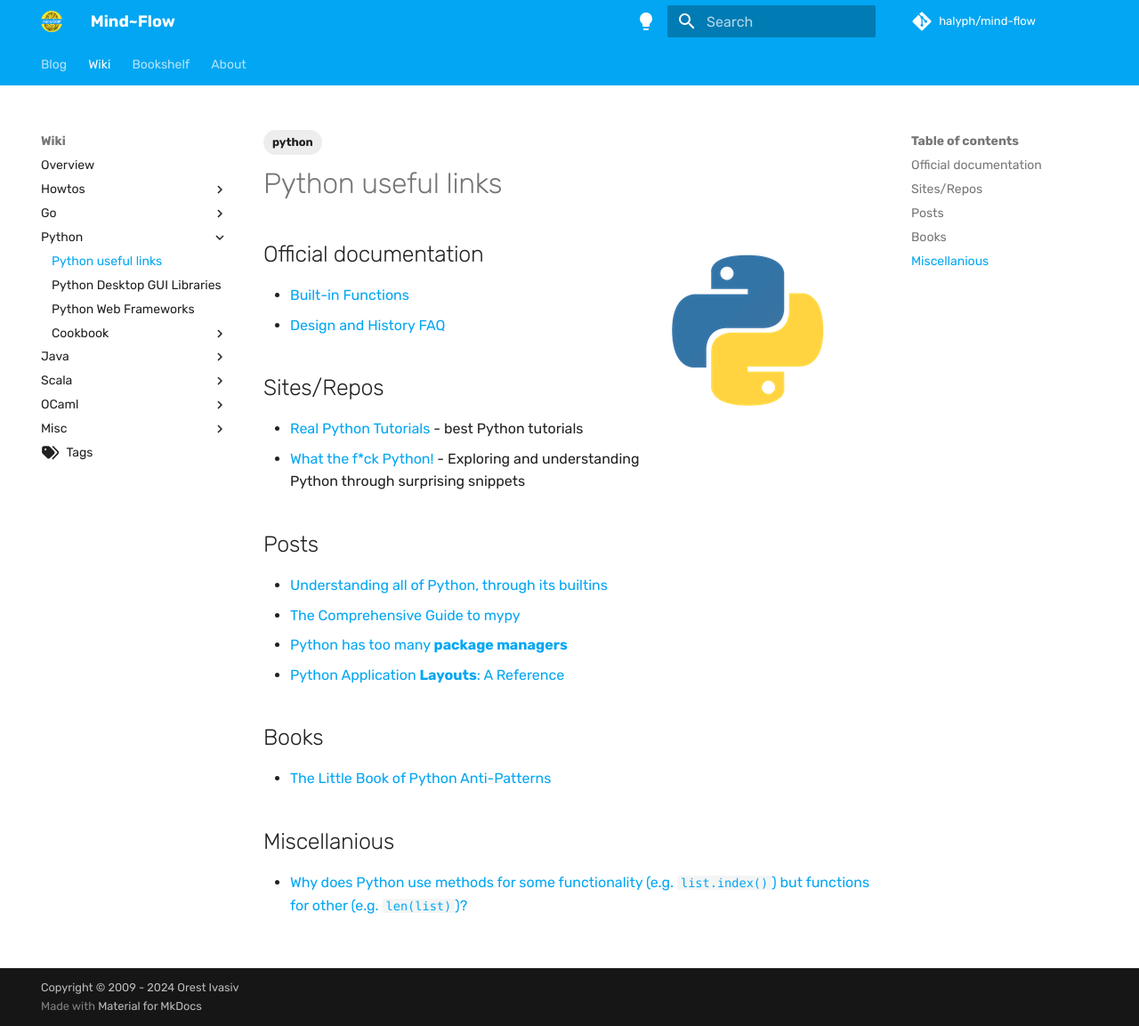
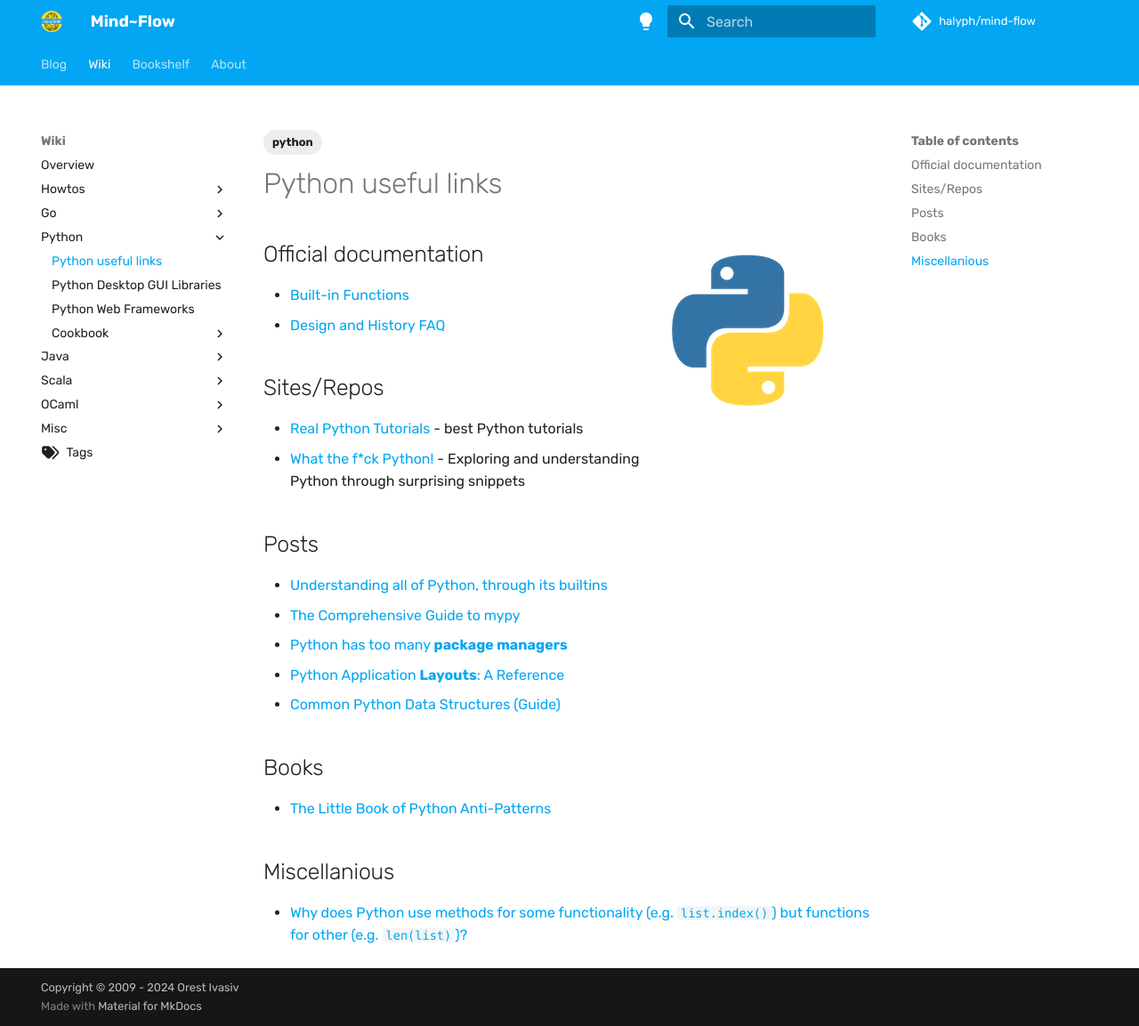
Before and after one commit to halyph/mind-flow, an MkDocs documentation site: the page built from docs/wiki/Lang-Python/index.md, in a window 1280 px wide and 1153 px high. Shown: the whole window at 89% size. Built offline with MkDocs 1.6.1 and Material for MkDocs 9.7.7, drawn with Linux system fonts in a browser that asks for light colours; some web fonts are replaced; comment, search, counter and statistics services are not loaded.

Commit message:
Update index.md

```diff
--- a/docs/wiki/Lang-Python/index.md
+++ b/docs/wiki/Lang-Python/index.md
@@ -23,6 +23,7 @@ tags:
 - [The Comprehensive Guide to mypy](https://tushar.lol/post/mypy-guide/)
 - [Python has too many **package managers**](https://dublog.net/blog/so-many-python-package-managers/)
 - [Python Application **Layouts**: A Reference](https://realpython.com/python-application-layouts/)
+- [Common Python Data Structures (Guide)](https://realpython.com/python-data-structures/)
 
 ## Books
 
```
